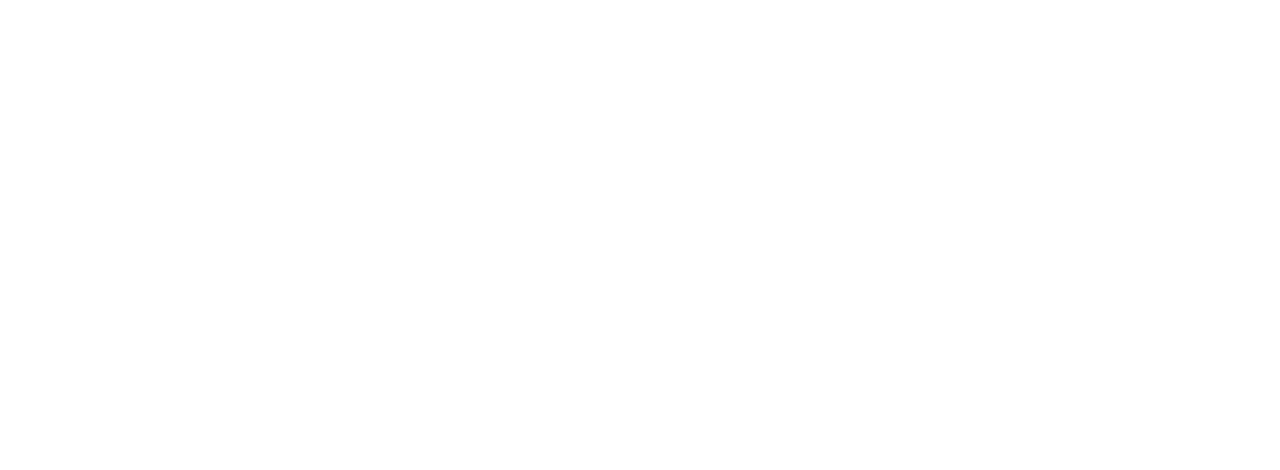
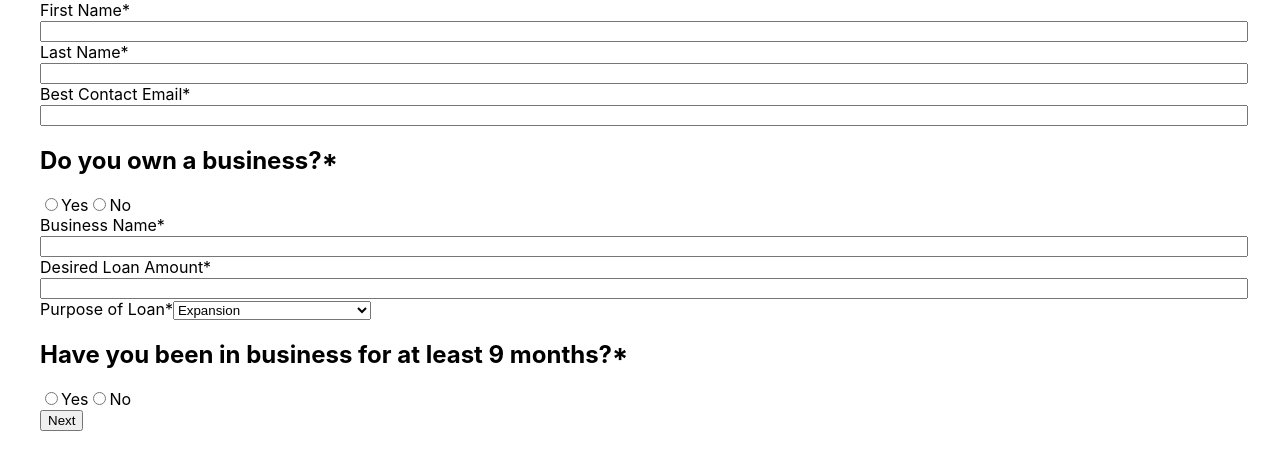
Before and after one commit to mixcas/camino-take-home, a React (Create React App) app: page / in a window 1280 px wide. Shown: the top 470 px of the page. Built offline with nearby package versions, Linux system fonts and the light colour scheme.

Commit message:
add form markup

```diff
--- a/src/App.css
+++ b/src/App.css
@@ -1,38 +1,13 @@
-.App {
-  text-align: center;
+.container {
+  max-width: 1200px;
+  margin: 0 auto;
 }
 
-.App-logo {
-  height: 40vmin;
-  pointer-events: none;
+.input-container label,
+.input-container input {
+  width: 100%;
 }
 
-@media (prefers-reduced-motion: no-preference) {
-  .App-logo {
-    animation: App-logo-spin infinite 20s linear;
-  }
+.required:after {
+  content: '*';
 }
-
-.App-header {
-  background-color: #282c34;
-  min-height: 100vh;
-  display: flex;
-  flex-direction: column;
-  align-items: center;
-  justify-content: center;
-  font-size: calc(10px + 2vmin);
-  color: white;
-}
-
-.App-link {
-  color: #61dafb;
-}
-
-@keyframes App-logo-spin {
-  from {
-    transform: rotate(0deg);
-  }
-  to {
-    transform: rotate(360deg);
-  }
-}
--- a/src/App.js
+++ b/src/App.js
@@ -1,9 +1,13 @@
 import React from 'react';
 import './App.css';
+import Form from 'components/Form'
 
 function App() {
   return (
-    <div className="App">
+    <div className='App'>
+      <div className='container'>
+        <Form/>
+      </div>
     </div>
   );
 }
--- /dev/null
+++ b/src/components/Form.js
@@ -0,0 +1,186 @@
+import React, { useReducer } from 'react'
+
+
+// Error Initial state
+const errorInitialState = {
+  firstName: false,
+}
+
+// Initial state
+const initialState = {
+  formValues: {
+    firstName: '',
+    lastName: '',
+    email: '',
+    mobilePhoneNumber: '',
+    ownBusiness: null,
+    businessName: '',
+    loanAmount: '',
+    nineMonthsBusiness: null,
+  },
+  error: errorInitialState,
+}
+
+
+const SET_FORM_VALUE = 'SET_FORM_VALUE'
+
+const formReducer = (state = initialState, action) => {
+  console.log(state)
+  switch (action.type) {
+    case SET_FORM_VALUE:
+      const { formValues } = state
+      return {
+        ...state,
+        formValues: {
+          ...formValues,
+          [action.field]: action.data,
+        },
+      }
+    default:
+      return state
+  }
+}
+
+const setFieldValue = (field, data) => {
+  return {
+    type: SET_FORM_VALUE,
+    field,
+    data,
+  }
+}
+
+const loanPurposes = [
+  'Expansion',
+  'Working capital',
+  'Payroll',
+  'Purchase a business',
+  'Purchase a franchise',
+  'Equipment',
+  'Real estate',
+  'Buy out a partner',
+  'Start a business',
+  'Finance Accounts Receivable',
+  'Other',
+]
+
+const Form = () => {
+  const [formState, dispatch] = useReducer(
+    formReducer,  // Our Reducer
+    initialState,
+  )
+
+  const { formValues } = formState
+
+  return (
+    <form>
+      <div className='input-container'>
+        <label className='required' for='first-name'>First Name</label>
+        <input
+          id='first-name'
+          name='first-name'
+          type='text'
+          onChange={ e => { dispatch(setFieldValue('firstName', e.target.value)) } }
+          value={formValues.firstName}
+        />
+      </div>
+
+      <div className='input-container'>
+        <label className='required' for='last-name'>Last Name</label>
+        <input
+          id='last-name'
+          name='last-name'
+          type='text'
+          onChange={ e => { dispatch(setFieldValue('lastName', e.target.value)) } }
+          value={formValues.lastName}
+        />
+      </div>
+
+      <div className='input-container'>
+        <label className='required' for='email'>Best Contact Email</label>
+        <input
+          id='email'
+          name='email'
+          type='email'
+          onChange={ e => { dispatch(setFieldValue('email', e.target.value)) } }
+          value={formValues.email}
+        />
+      </div>
+
+      <div className='radio-select'>
+        <h2 className='required'>Do you own a business?</h2>
+        <input
+          id='own-business-yes'
+          type='radio'
+          onChange={ e => { dispatch(setFieldValue('ownBusiness', true)) } }
+          checked={ formValues.ownBusiness === true }
+        />
+        <label for='own-business-yes'>Yes</label>
+
+        <input
+          id='own-business-no'
+          type='radio'
+          onChange={ e => { dispatch(setFieldValue('ownBusiness', false)) } }
+          checked={ formValues.ownBusiness === false }
+        />
+        <label for='own-business-no'>No</label>
+      </div>
+
+      <div className='input-container'>
+        <label className='required' for='business-name'>Business Name</label>
+        <input
+          id='business-name'
+          name='business-name'
+          type='text'
+          onChange={ e => { dispatch(setFieldValue('businessName', e.target.value)) } }
+          value={formValues.businessName}
+        />
+      </div>
+
+      <div className='input-container'>
+        <label className='required' for='loan-amount'>Desired Loan Amount</label>
+        <input
+          id='loan-amount'
+          name='loan-amount'
+          type='text'
+          onChange={ e => { dispatch(setFieldValue('loanAmount', e.target.value)) } }
+          value={formValues.loanAmount}
+        />
+      </div>
+
+      <label for='purpose-of-loan' className='required'>Purpose of Loan</label>
+      <select
+        id='purpose-of-loan'
+        onChange={ e => { dispatch(setFieldValue('purpose', e.target.value)) } }
+      >
+        {loanPurposes.map( (label, index) => {
+          return (
+            <option value={index} key={index}>{label}</option>
+          )
+        })}
+      </select>
+
+      <div className='radio-select'>
+        <h2 className='required'>Have you been in business for at least 9 months?</h2>
+        <input
+          id='nine-months-business-yes'
+          type='radio'
+          onChange={ e => { dispatch(setFieldValue('nineMonthsBusiness', true)) } }
+          checked={ formValues.nineMonthsBusiness === true }
+        />
+        <label for='nine-months-business-yes'>Yes</label>
+
+        <input
+          id='nine-months-business-no'
+          type='radio'
+          onChange={ e => { dispatch(setFieldValue('nineMonthsBusiness', false)) } }
+          checked={ formValues.nineMonthsBusiness === false }
+        />
+        <label for='nine-months-business-no'>No</label>
+      </div>
+
+      <button>Next</button>
+    </form>
+  )
+}
+
+export default Form
```
